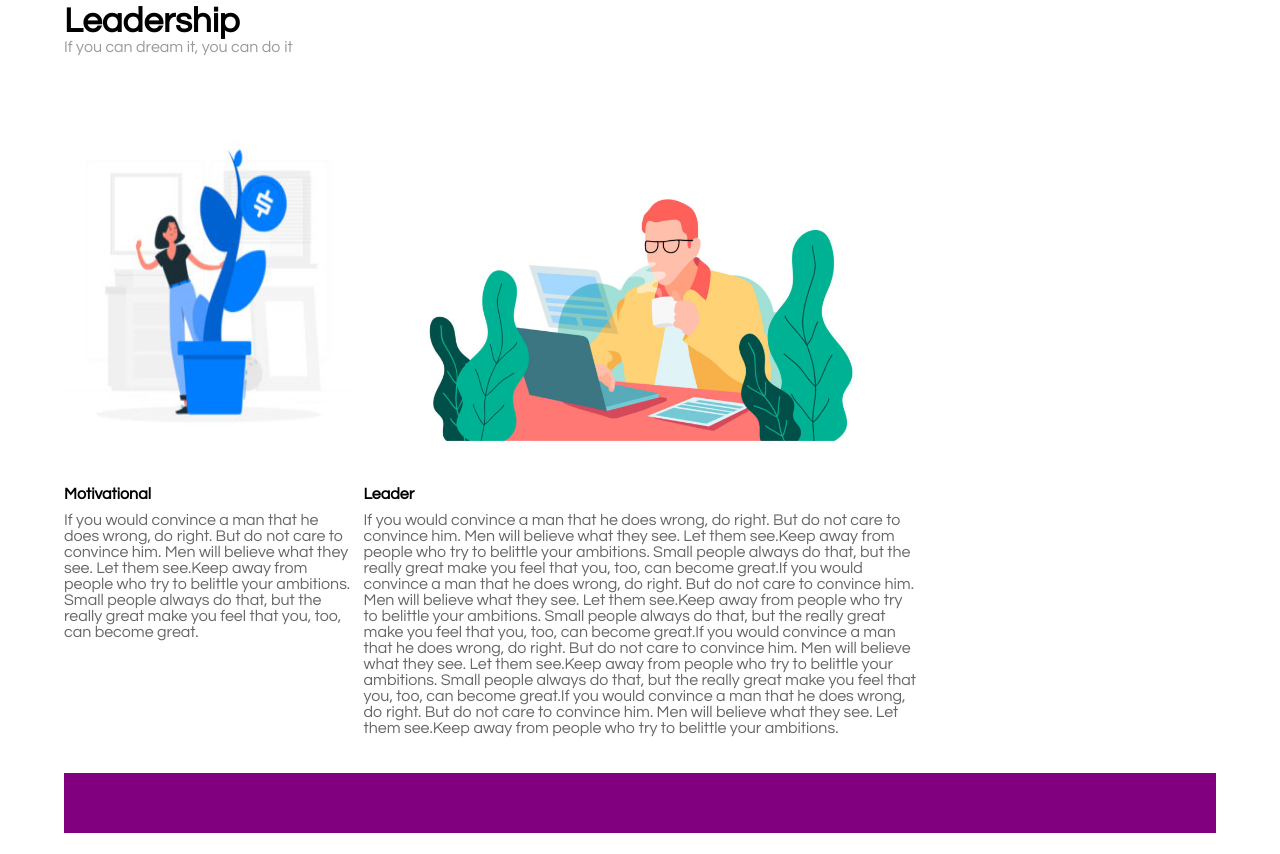
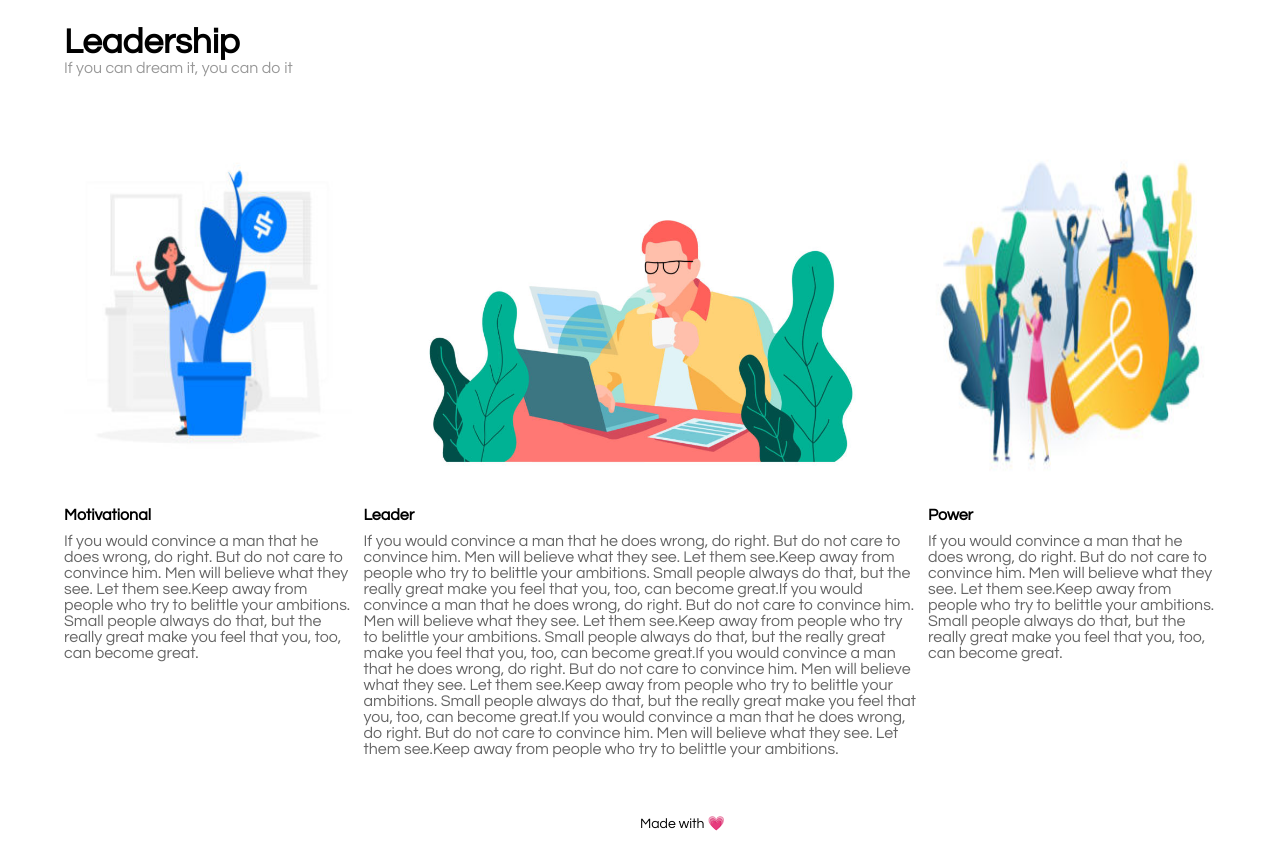
Before and after one commit to AndreaVk/htmlcss-wp, a plain HTML site: page index.html in a window 1280 px wide. Shown: the part 848-1702 px from the top of the page. Before the commit the page ends 1681 px from the top, so only its background shows below. Drawn offline with Linux system fonts and the light colour scheme.

Commit message:
esercizio finito

```diff
--- a/css/style.css
+++ b/css/style.css
@@ -4,13 +4,11 @@
     box-sizing: border-box;
     font-family: century gothic;
 }
-
+/* header */
 header{
     margin: auto;
     width: 90%;
 }
-
-
 
 .headertop{
     width: 100%;
@@ -42,10 +40,6 @@ nav{
     line-height: 80px;
 }
 
-.debug nav{
-    height: 60px;
-}
-
 .headerbottom{
     background-image: url(../img/banner.jpg);
     background-size: cover;
@@ -69,7 +63,8 @@ nav{
     font-weight: lighter;
     font-size: 30px;
 }
-
+/* fine header */
+/* inizio main */
 main{
     margin: auto;
     width: 90%;
@@ -128,16 +123,12 @@ h2{
     height: 640px;
     margin-top: 20px;
 }
-
+/* fine main */
+/* inizio footer */
 footer{
     width: 90%;
     margin: auto;
     height:60px;
-}
-
-footer.debug{
-    background-color: purple;
-
 }
 
 h4{
@@ -155,3 +146,15 @@ h4{
 .ipsum{
     color: rgba(0,0,0, 0.6);
 }
+
+.end{
+    position: relative;
+}
+
+.foot{
+    line-height: 60px;
+    margin-left: 50%;
+    font-size: 14px;
+
+}
+/* fine footer ed esercizio */
--- a/index.html
+++ b/index.html
@@ -70,14 +70,22 @@
         </div>
         <aside class="right left clearfix">
             <!-- terza colonna -->
+            <div class="colonna3">
+                <img class="foto1" src="img/img-3.jpg" alt="">
+                <h4>Power</h4>
+                <p class="ipsum">If you would convince a man that he does wrong, do right. But do not care to convince him. Men will believe what they see. Let them see.Keep away from people who try to belittle your ambitions. Small people always do that, but the really great make you feel that you, too, can become great.</p>
+
+            </div>
 
         </aside>
         <!-- fine main -->
 
     </main>
     <!-- inizio footer -->
-    <footer class="debug">
+    <footer class="end debug">
+        <span class="foot">Made with &#x1f497;</span>
 
     </footer>
+
 </body>
 </html>
```
